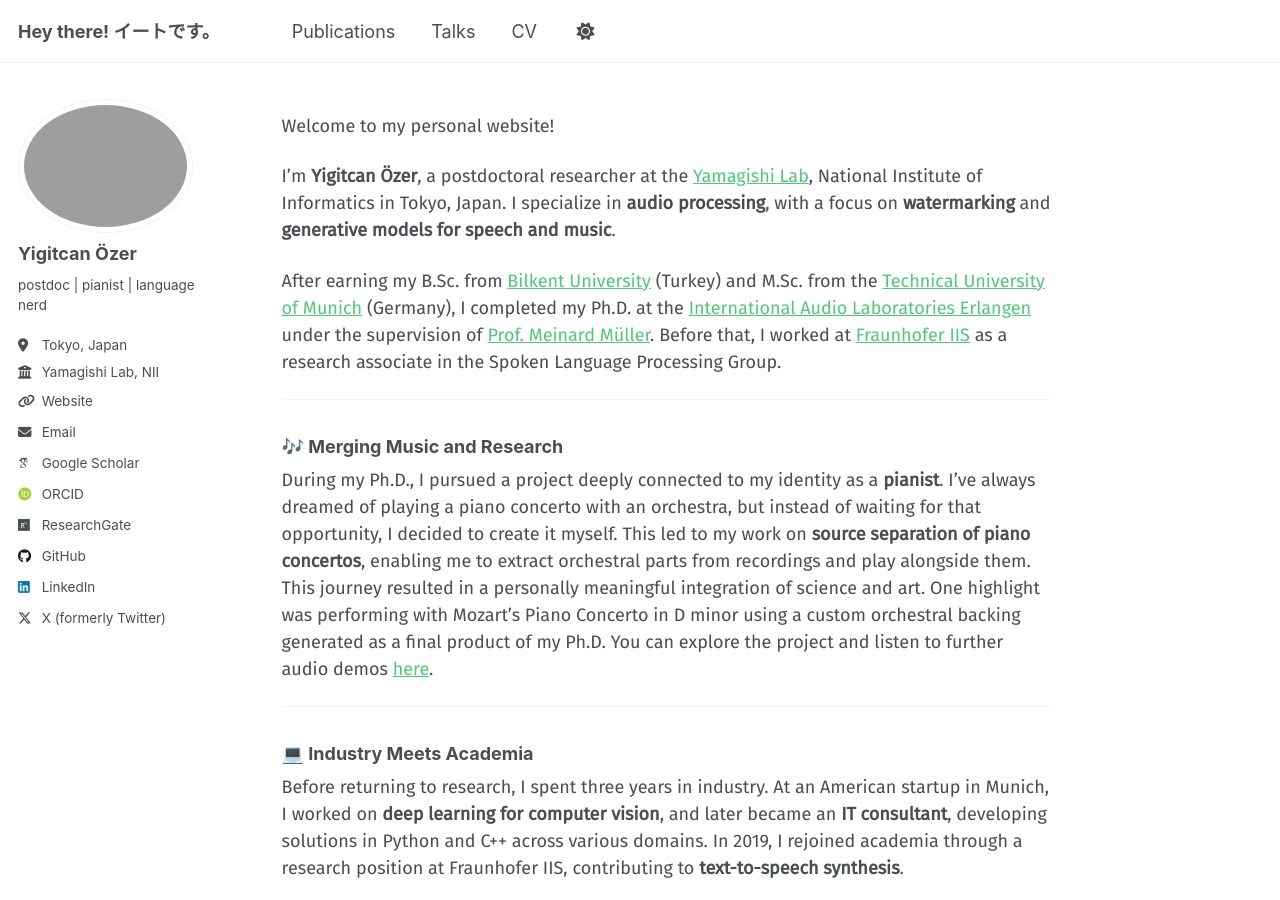
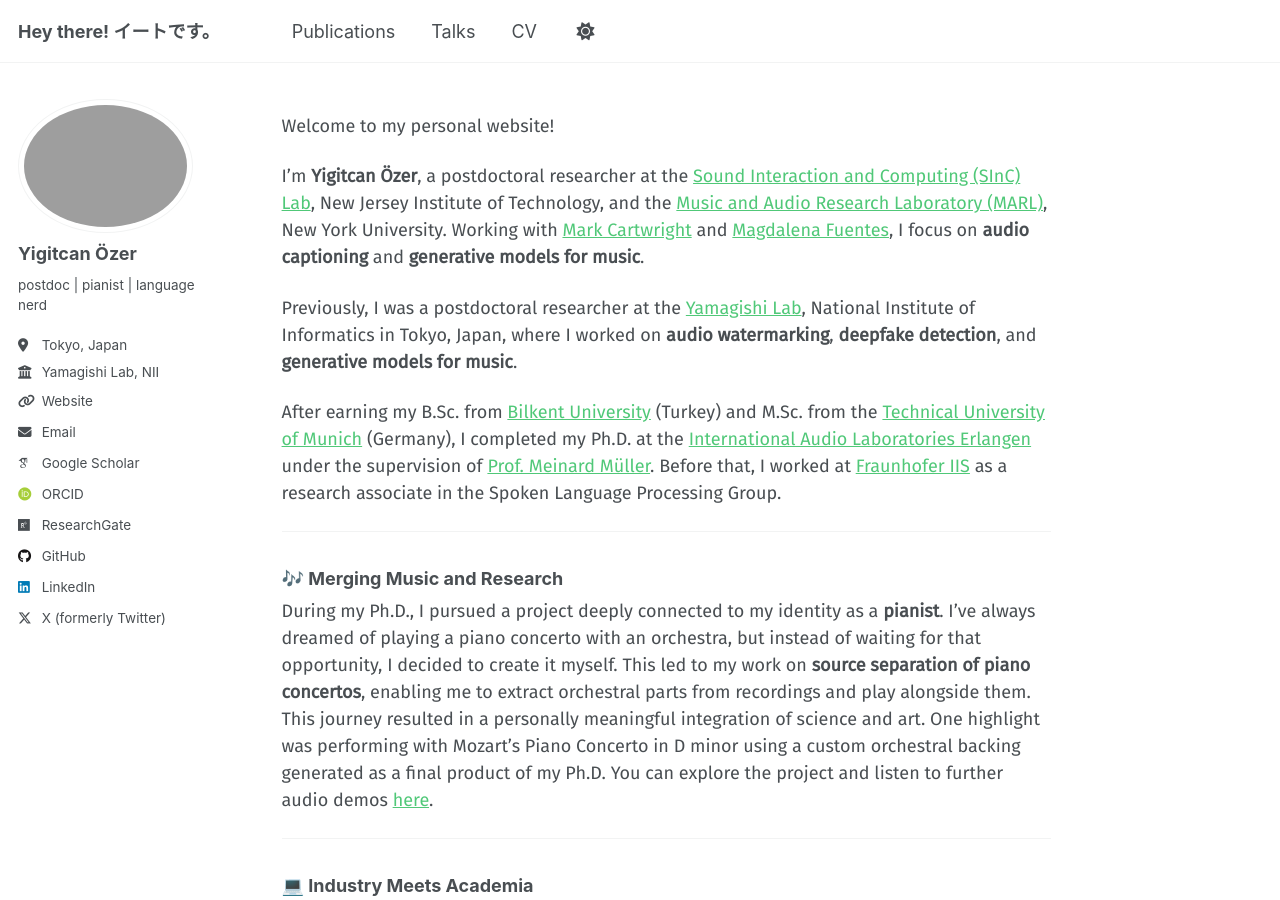
Before and after one commit to yiitozer/yiitozer.github.io, a Jekyll site: the page built from _pages/about.md, in a window 1280 px wide and 900 px high. Built offline with Jekyll 4.4.1, drawn with Linux system fonts in a browser that asks for light colours; some web fonts are replaced.

Commit message:
Revise about page with new affiliations and research
Updated personal information and research focus areas.

```diff
--- a/_pages/about.md
+++ b/_pages/about.md
@@ -9,7 +9,9 @@ redirect_from:
 
 Welcome to my personal website!
 
-I'm **Yigitcan Özer**, a postdoctoral researcher at the [Yamagishi Lab](https://yamagishilab.jp/), National Institute of Informatics in Tokyo, Japan. I specialize in **audio processing**, with a focus on **watermarking** and **generative models for speech and music**.
+I'm **Yigitcan Özer**, a postdoctoral researcher at the [Sound Interaction and Computing (SInC) Lab](https://sinc-lab.com/), New Jersey Institute of Technology, and the [Music and Audio Research Laboratory (MARL)](https://steinhardt.nyu.edu/marl), New York University. Working with [Mark Cartwright](https://markcartwright.com/) and [Magdalena Fuentes](https://magdalenafuentes.com/), I focus on **audio captioning** and **generative models for music**.
+
+Previously, I was a postdoctoral researcher at the [Yamagishi Lab](https://yamagishilab.jp/), National Institute of Informatics in Tokyo, Japan, where I worked on **audio watermarking**, **deepfake detection**, and **generative models for music**.
 
 After earning my B.Sc. from [Bilkent University](https://w3.bilkent.edu.tr/bilkent/) (Turkey) and M.Sc. from the [Technical University of Munich](https://www.tum.de) (Germany), I completed my Ph.D. at the [International Audio Laboratories Erlangen](https://www.audiolabs-erlangen.de) under the supervision of [Prof. Meinard Müller](https://www.audiolabs-erlangen.de/fau/professor/mueller). Before that, I worked at [Fraunhofer IIS](https://www.iis.fraunhofer.de/en.html) as a research associate in the Spoken Language Processing Group.
 
```
